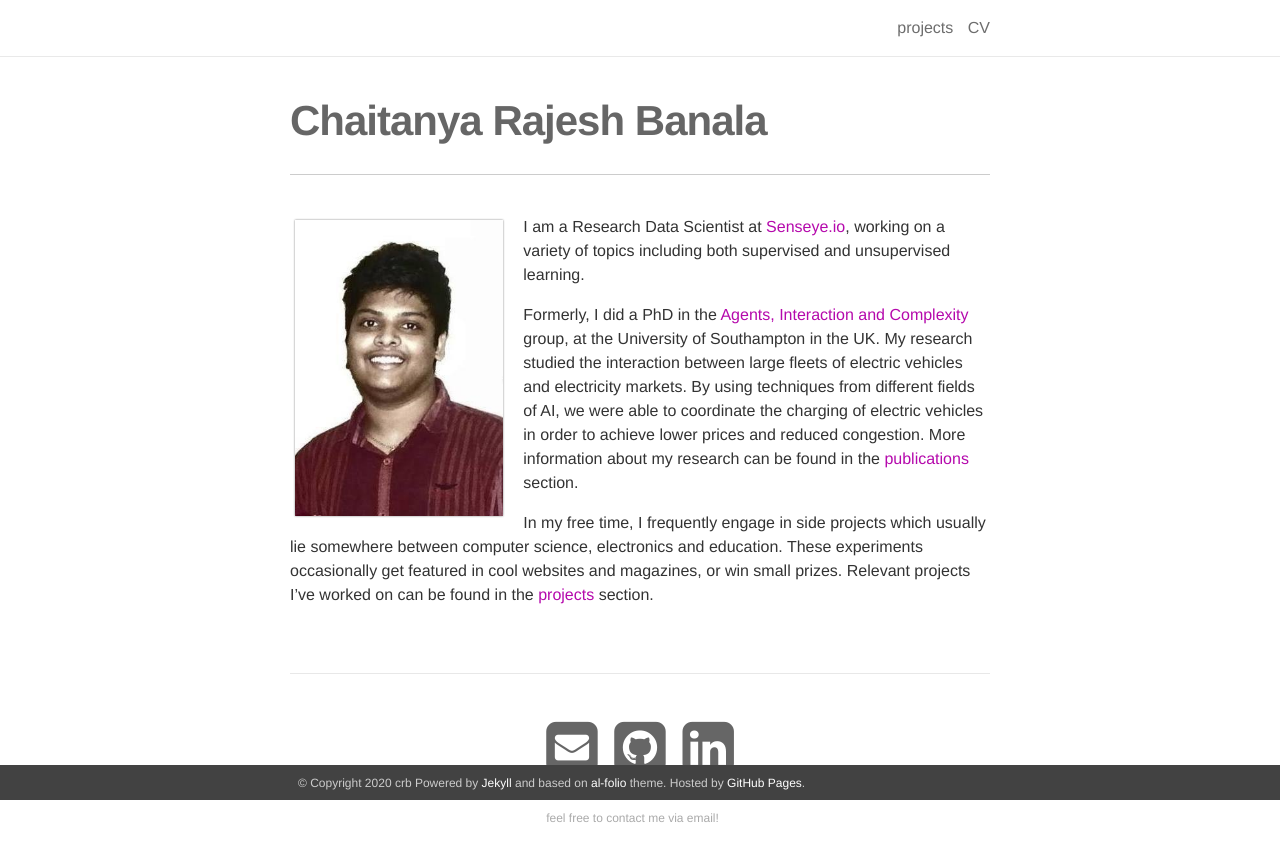
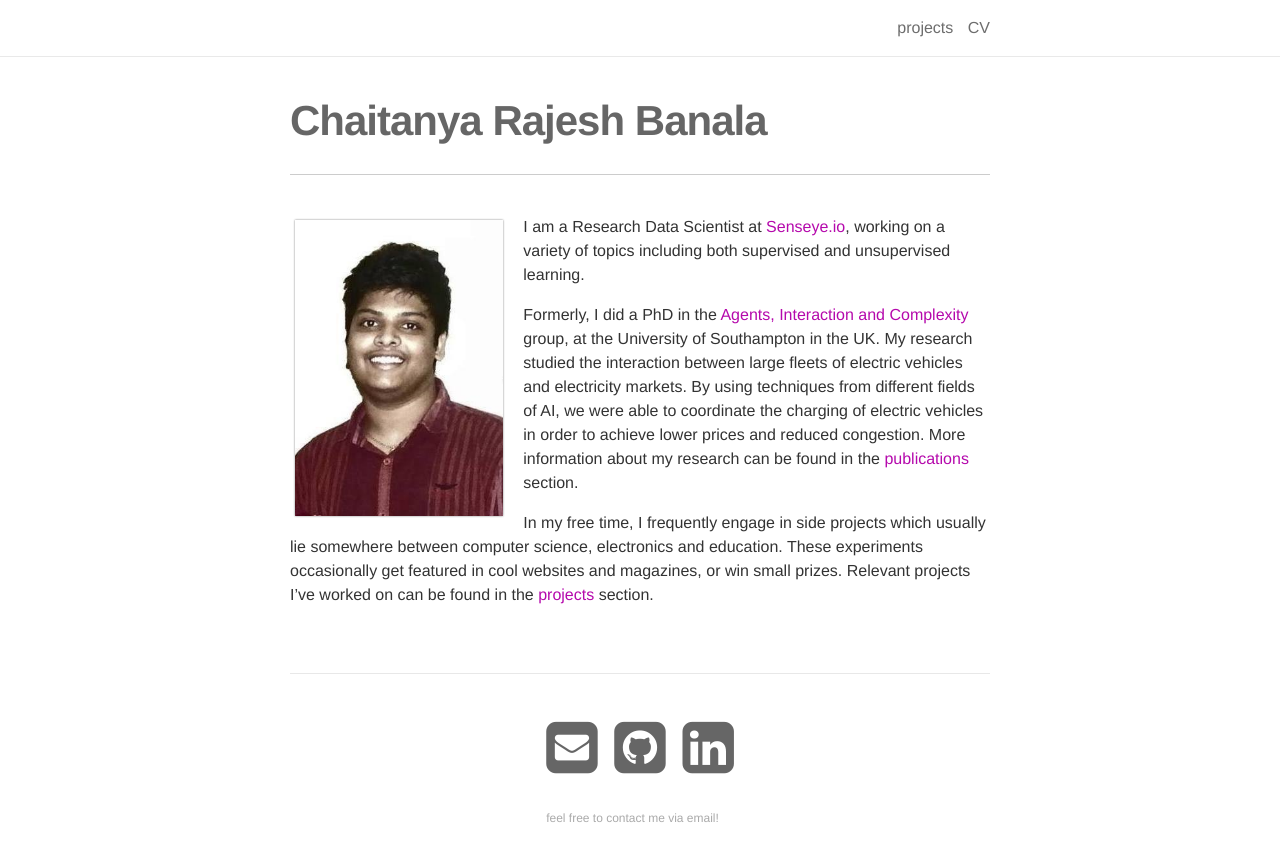
Before and after one commit to crbanala/crbanala.github.io, a plain HTML site: page index.html in a window 1280 px wide. Drawn offline with Linux system fonts and the light colour scheme.

Commit message:
Initial commit

```diff
--- a/index.html
+++ b/index.html
@@ -157,7 +157,7 @@
       </div>
     </div>
 
-    <footer>
+   <!--  <footer>
 
   <div class="wrapper">
     © Copyright 2020 crb
@@ -166,7 +166,7 @@
 
   </div>
 
-</footer>
+</footer> -->
 
 
     <!-- Load jQuery -->
```
Also changed, not shown: projects.html (+2 -2 lines).
